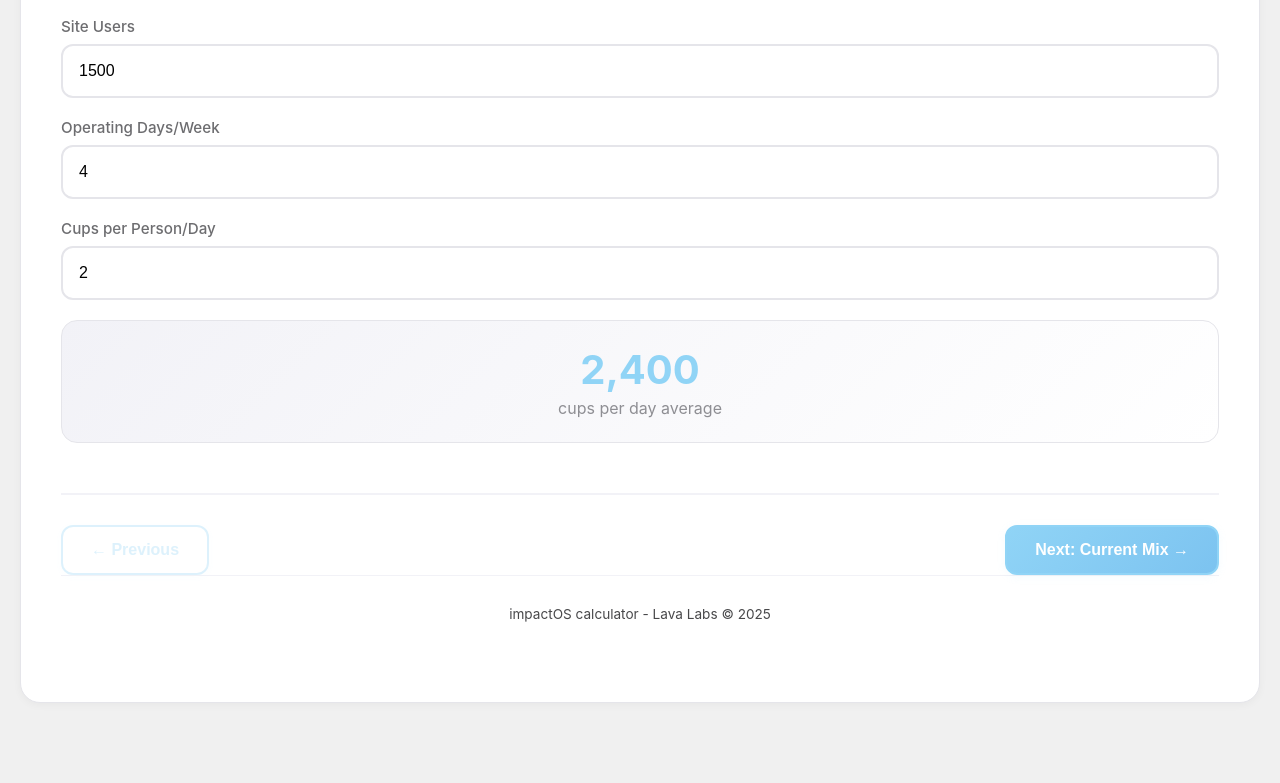
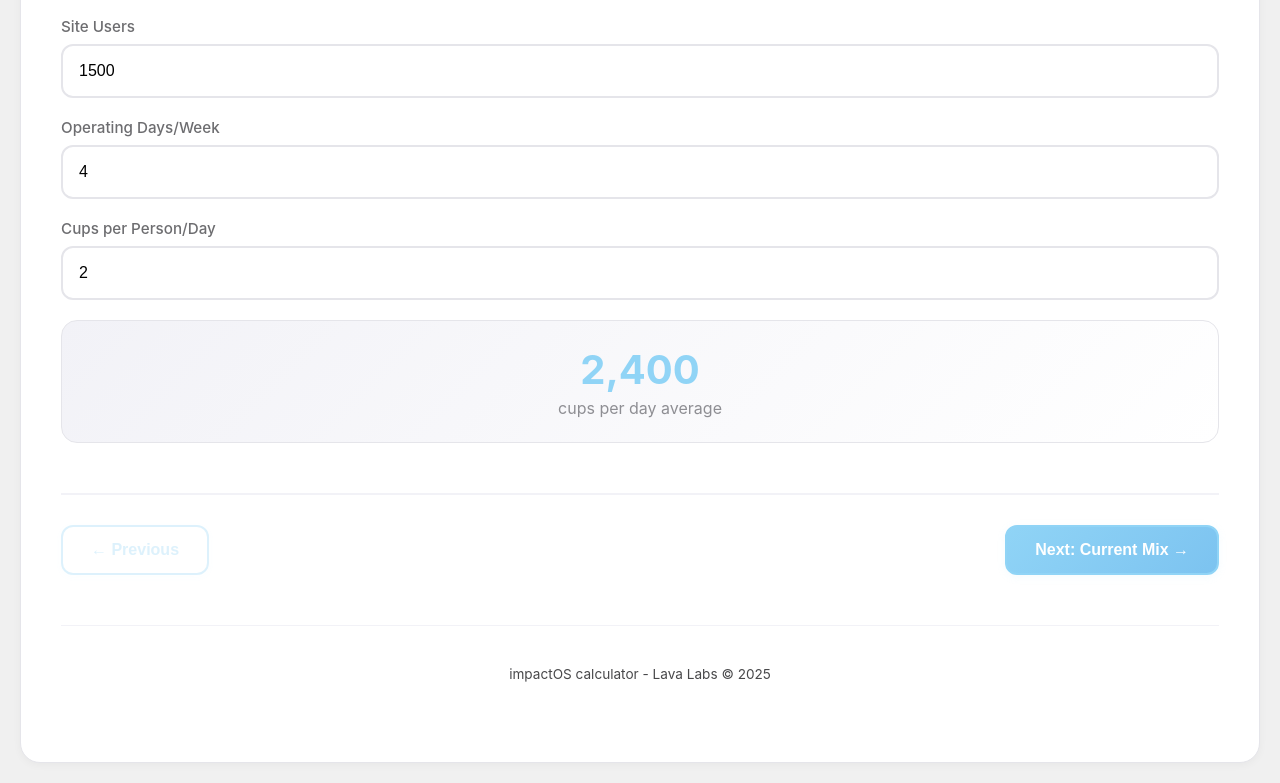
Before and after one commit to salmon2706/calculator-website-official, a plain HTML site: page index.html in a window 1280 px wide. Shown: the part 570-1353 px from the top of the page. Before the commit the page ends 1293 px from the top, so only its background shows below. Drawn offline with Linux system fonts and the light colour scheme.

Commit message:
Add substantial space ABOVE footer to make padding visible
✅ REAL FIX:
- Footer margin-top: 0 → 50px (adds space ABOVE footer)
- Footer padding-top: 30px → 40px (more breathing room)
- Now there's 50px + 40px = 90px of visible space above footer!

📏 Total Spacing Below Navigation Buttons:
- 50px margin-top on footer
- 40px padding-top on footer
- Border separator
- Footer text
- Tab-content bottom padding

This creates SUBSTANTIAL visible white space!

✅ Should Be VERY Noticeable Now:
- Large gap above footer copyright text
- Much more breathing room
- Professional spacing
- Less cramped on all devices

```diff
--- a/index.html
+++ b/index.html
@@ -101,7 +101,7 @@
                                    transform: translateY(-1px); box-shadow: 0 2px 8px rgba(0,0,0,0.1); }
 
         /* Footer */
-        .calculator-footer { text-align: center; padding: 30px 20px 0 20px; margin-top: 0;
+        .calculator-footer { text-align: center; padding: 40px 20px 0 20px; margin-top: 50px;
                            border-top: 1px solid var(--neutral-100); }
         .calculator-footer p { color: var(--neutral-400); font-size: 0.85rem; margin: 0; }
 
```
